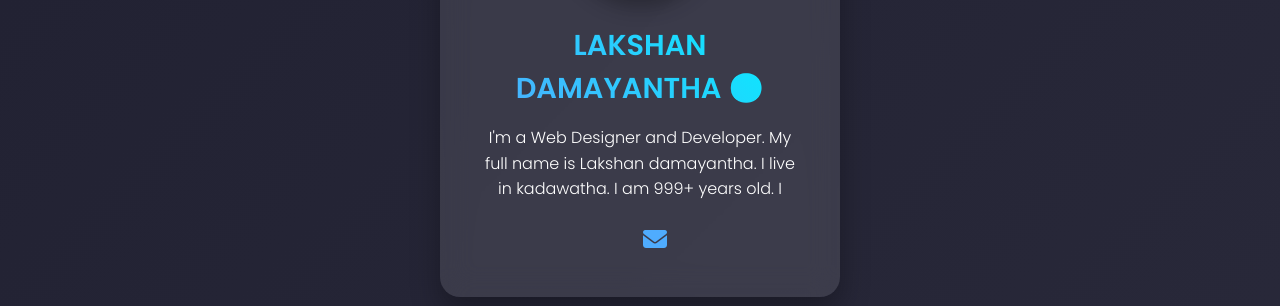
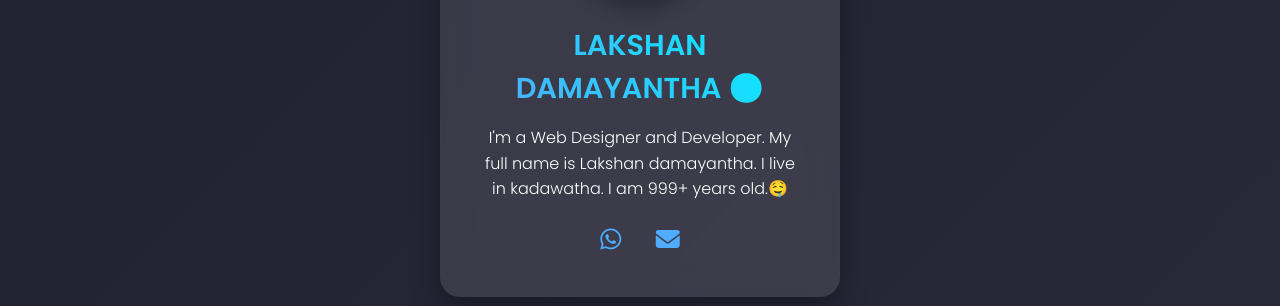
Before and after one commit to Tharushaaaaa777/SESSION-GENERATER-SHONU, a website: page main.html in a window 1280 px wide. Shown: the part 1043-1349 px from the top of the page. Drawn offline with nearby package versions, Linux system fonts and the light colour scheme.

Commit message:
Update main.html

```diff
--- a/main.html
+++ b/main.html
@@ -476,9 +476,9 @@
         <div class="card">
             <img src="https://i.ibb.co/GvR0jF33/9a7207fa544c57a7.jpg" alt="Profile" class="profile-img">
             <h2 class="heater">LAKSHAN DAMAYANTHA ☺️</h2>
-            <p class="para">I'm a Web Designer and Developer. My full name is  Lakshan damayantha. I live in kadawatha. I am 999+ years old. I</p>
+            <p class="para">I'm a Web Designer and Developer. My full name is  Lakshan damayantha. I live in kadawatha. I am 999+ years old.🤤</p>
             <div class="social-icons">
-                <a href="https://whatsapp.com/channel/0029Vb5pvxO9cDDeMveqo31B"></i></a>
+                <a href="https://whatsapp.com/channel/0029Vb5pvxO9cDDeMveqo31B"><i class="fab fa-whatsapp"></i></a>
                 <a href="https://wa.me/+94704031866?text=_Hey" target="_blank"><i class="fas fa-envelope"></i></a>
             </div>
         </div>
```
